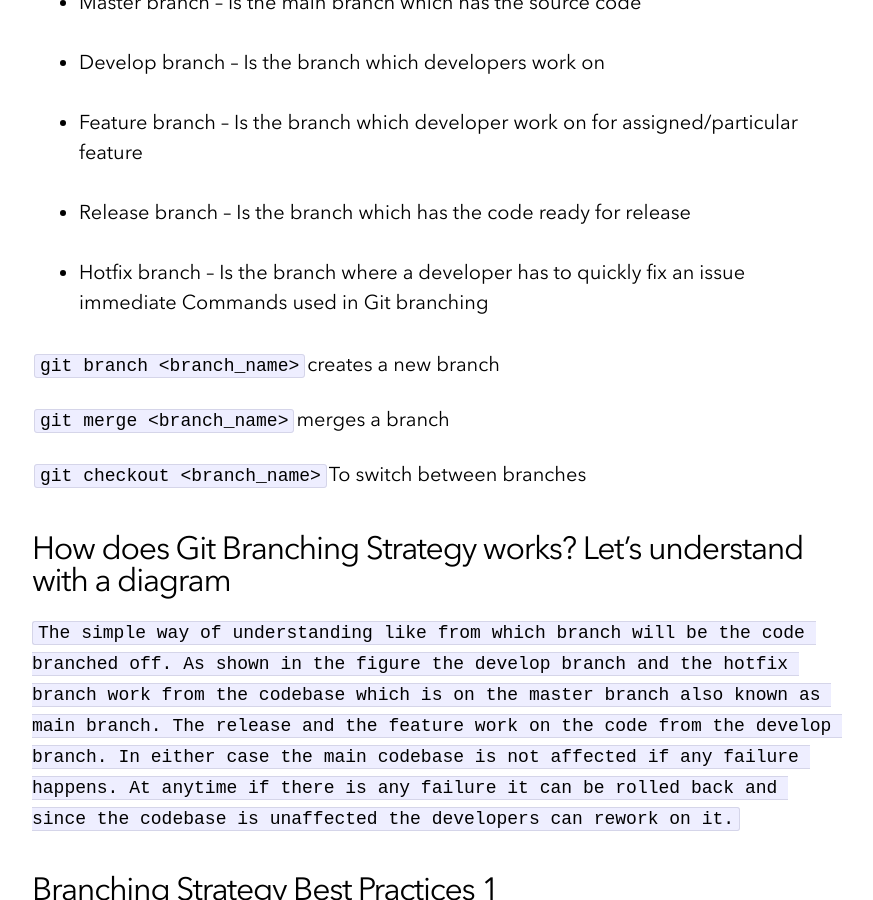
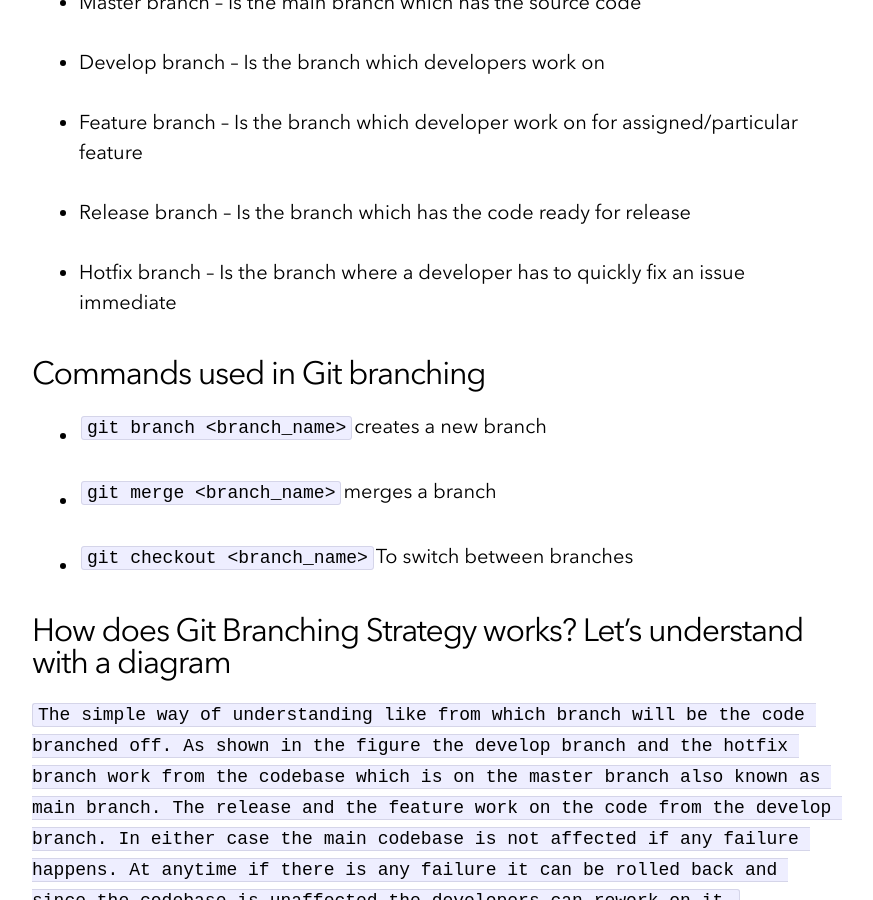
Before and after one commit to sivakumarvunnam/sivakumarvunnam.github.io, a Jekyll site: the page built from _posts/2022-09-21-Git-Branching-Strategy.md, in a window 1280 px wide and 900 px high, scrolled down 1013 px. Shown: the whole window, without its empty margins (208-1081 px from the left). Built offline with Jekyll 4.4.1, drawn with Linux system fonts in a browser that asks for light colours; nearby versions of some CDN libraries; comment, search, counter and statistics services are not loaded.

```diff
--- a/_posts/2022-09-21-Git-Branching-Strategy.md
+++ b/_posts/2022-09-21-Git-Branching-Strategy.md
@@ -25,13 +25,15 @@ What are the advantages of branching in Git?
 * Develop branch – Is the branch which developers work on
 * Feature branch – Is the branch which developer work on for assigned/particular feature
 * Release branch – Is the branch which has the code ready for release
-* Hotfix branch – Is the branch where a developer has to quickly fix an issue immediate Commands used in Git branching
+* Hotfix branch – Is the branch where a developer has to quickly fix an issue immediate
 
-`git branch <branch_name>` | creates a new branch
+## Commands used in Git branching
 
-`git merge <branch_name>` | merges a branch
+* `git branch <branch_name>` | creates a new branch
 
-`git checkout <branch_name>` | To switch between branches
+* `git merge <branch_name>` | merges a branch
+
+* `git checkout <branch_name>` | To switch between branches
 
 How does Git Branching Strategy works? Let’s understand with a diagram
 ---------------
```
